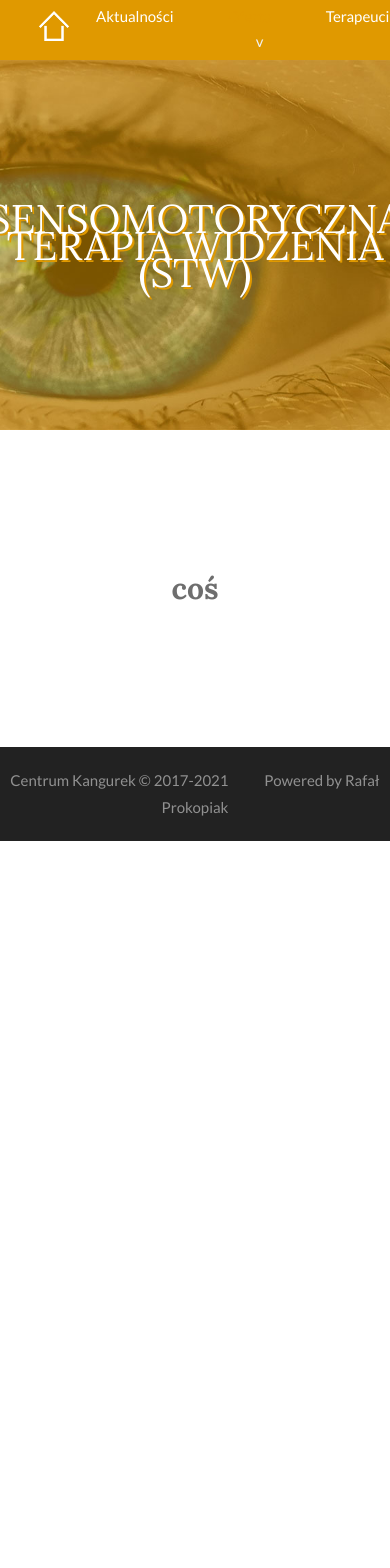
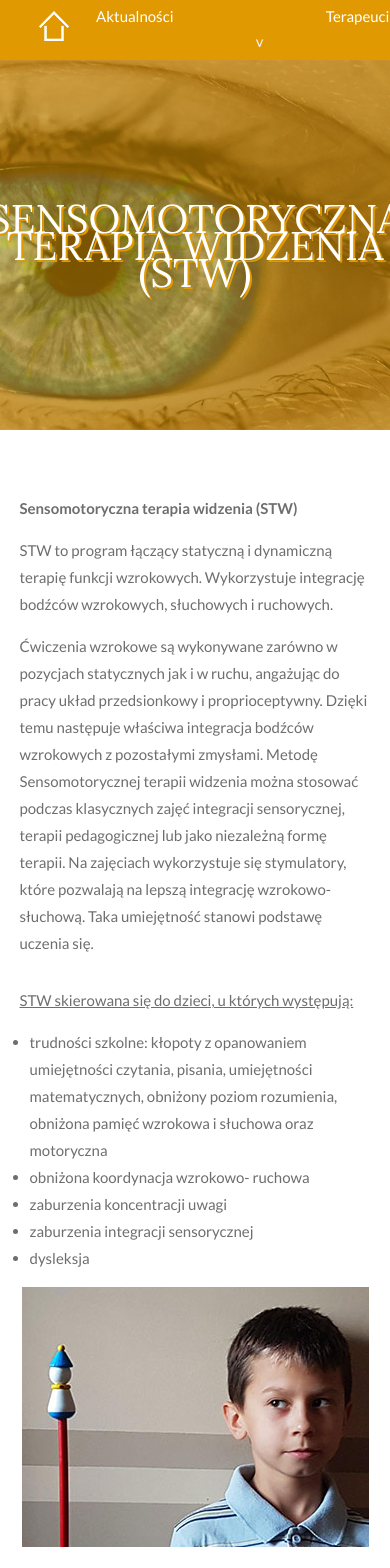
Before and after one commit to Rehaeel/kangurek, a React (Create React App) app: page /sensomotoryczna-terapia-widzenia in a window 390 px wide. Shown: the top 1568 px of the page. Before the commit the page ends 844 px from the top, so only its background shows below. Built offline with nearby package versions, Linux system fonts and the light colour scheme.

Commit message:
stw responsive site

```diff
--- a/src/component/pages/offer/STW/STW.css
+++ b/src/component/pages/offer/STW/STW.css
@@ -0,0 +1,30 @@
+.site-section-stw * {
+text-align: left;
+}
+
+.site-section-stw>div {
+    display: grid;
+    grid-template-columns: 1fr 1fr;
+    gap: 5%;
+    justify-content: center;
+    align-items: center;
+}
+
+.site-section-stw div>p:first-of-type {
+    text-decoration: underline;
+}
+
+.site-section-stw div>ul {
+    padding-inline-start: 10px;
+}
+
+@media screen and (max-width: 980px) {
+    .site-section-stw>div {
+        grid-template-columns: 1fr;
+        gap: 0;
+    }
+
+    .site-section-stw>div img {
+        justify-self: center;
+    }
+}
--- a/src/component/pages/offer/STW/STW.js
+++ b/src/component/pages/offer/STW/STW.js
@@ -2,12 +2,29 @@ import React from 'react'
 import './STW.css'
 import STWCover from './photos/Sensomotoryczna_terapia_widzenia_zakladka_kangurek.jpg';
 import OfferTemplate from '../offer-template/offer-template';
-
+import stw from './photos/STW_chlopiec.jpg'
 export default class STW extends React.Component {
     render() {
         return (
-            <OfferTemplate header="SENSOMOTORYCZNA TERAPIA WIDZENIA (STW)" img={STWCover}>
-                <h1>coś</h1>
+            <OfferTemplate header="SENSOMOTORYCZNA TERAPIA WIDZENIA (STW)" img={STWCover} name="stw" margin={0}>
+                <p><b>Sensomotoryczna  terapia widzenia (STW)</b></p>
+                <p>STW  to program   łączący statyczną  i dynamiczną terapię funkcji wzrokowych. Wykorzystuje integrację bodźców wzrokowych, słuchowych i ruchowych.</p>
+                <p>Ćwiczenia wzrokowe są wykonywane zarówno w  pozycjach statycznych jak i w ruchu, angażując do pracy układ przedsionkowy i proprioceptywny. Dzięki temu następuje właściwa integracja bodźców wzrokowych  z pozostałymi zmysłami. Metodę Sensomotorycznej terapii widzenia można stosować podczas klasycznych zajęć integracji sensorycznej,  terapii pedagogicznej lub jako niezależną formę terapii. Na zajęciach wykorzystuje się stymulatory, które pozwalają na lepszą integrację wzrokowo- słuchową. Taka umiejętność stanowi podstawę uczenia się.</p>
+                <div>
+                    <div>
+                        <p>STW skierowana się do dzieci, u których występują:</p>
+                        <ul>
+                            <li>trudności szkolne: kłopoty z opanowaniem umiejętności czytania, pisania, umiejętności matematycznych, obniżony poziom rozumienia, obniżona pamięć wzrokowa  i słuchowa oraz motoryczna</li>
+                            <li>obniżona koordynacja wzrokowo- ruchowa</li>
+                            <li>zaburzenia koncentracji uwagi</li>
+                            <li>zaburzenia integracji sensorycznej</li>
+                            <li>dysleksja</li>
+                        </ul>
+                    </div>
+                    <img src={stw} alt="sensomotoryczna terapia widzenia (STW)" />
+                </div>
+
+
             </OfferTemplate>
         )
     }
```
Also changed, not shown: src/component/pages/offer/STW/photos/STW_chlopiec.jpg (added).
